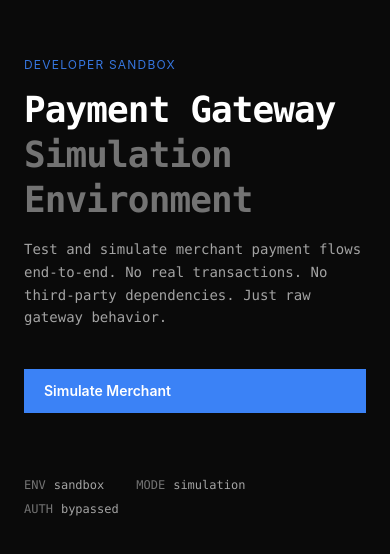
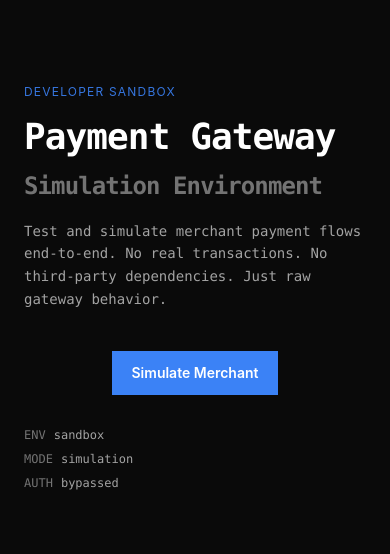
Before and after one commit to Potassiumzz/payment-gateway, a React (Vite) app in the folder frontend/: page / in a window 390 px wide. Shown: the part 138-692 px from the top of the page. Built offline with nearby package versions, Linux system fonts and the light colour scheme; no server answers.

Commit message:
fix: responsive
- Made the home, simulate merchant, checkout pages, as well as simulate
  merchant and checkout forms resoponsive.

```diff
--- a/frontend/src/components/page/ErrorPage.tsx
+++ b/frontend/src/components/page/ErrorPage.tsx
@@ -28,7 +28,7 @@ export default function ErrorPage({ status = 500, message }: ErrorPageProps) {
         <p className="font-mono text-text-muted text-sm mb-8">
           {message ?? "Something went wrong. Try again or go back."}
         </p>
-        <Button onClick={() => navigate(-1)} className="bg-transparent border border-white hover:bg-white/80 hover:text-black">
+        <Button onClick={() => navigate(-1)} className="bg-transparent border border-white hover:bg-white/80 hover:text-black flex justify-self-center md:justify-self-start">
           <ArrowLeftIcon size={14}/> go back
         </Button>
       </div>
--- a/frontend/src/components/ui/Card.tsx
+++ b/frontend/src/components/ui/Card.tsx
@@ -29,7 +29,7 @@ export function CardHeader({ title, description, badge, className }: CardHeaderP
   return (
     <div
       className={cn(
-        "border-b border-border px-6 py-4 flex items-center justify-between",
+        "border-b border-border px-6 py-4 flex xl:items-center justify-between",
         className
       )}
     >
--- a/frontend/src/components/ui/Label.tsx
+++ b/frontend/src/components/ui/Label.tsx
@@ -11,7 +11,7 @@ type LabelProps = {
 
 export function Label({ htmlFor, children, hint, required, className, hintClassName }: LabelProps) {
   return (
-    <div className="flex items-center justify-between">
+    <div className="flex flex-col md:flex-row items-start md:items-center justify-between">
       <label
         htmlFor={htmlFor}
         className={cn(
--- a/frontend/src/pages/checkout/Checkout.tsx
+++ b/frontend/src/pages/checkout/Checkout.tsx
@@ -25,7 +25,7 @@ export default function CheckoutPage() {
   }
 
   return (
-    <main className="min-h-screen flex flex-col items-center justify-center px-6 py-24">
+    <main className="min-h-screen flex flex-col items-center justify-center px-6 py-8 xl:py-24">
       <div className="w-full max-w-md space-y-6">
 
         {/* Amount summary */}
--- a/frontend/src/pages/checkout/components/CheckoutForm.tsx
+++ b/frontend/src/pages/checkout/components/CheckoutForm.tsx
@@ -50,7 +50,7 @@ export default function CheckoutForm({ intentDetail }: CheckoutFormProps) {
         badge={
           <div className="flex items-center gap-1.5">
             <span className="w-1.5 h-1.5 rounded-full bg-secondary animate-pulse" />
-            <span className="font-sans text-[2px] text-text-muted uppercase tracking-widest">
+            <span className="hidden md:block font-sans text-[2px] text-text-muted uppercase tracking-widest">
               sandbox
             </span>
           </div>
--- a/frontend/src/pages/home/Home.tsx
+++ b/frontend/src/pages/home/Home.tsx
@@ -5,7 +5,7 @@ import { META_INFO } from "@/pages/home/data/hero-data";
 export default function Home() {
   return (
     <main className="min-h-screen flex flex-col">
-      <section className="flex-1 flex flex-col justify-center px-6 md:px-16 max-w-3xl mx-auto w-full py-24">
+      <section className="flex-1 flex flex-col justify-center px-6 md:px-16 max-w-3xl mx-auto w-full py-8 xl:py-24">
 
         <div className="mb-3">
           <span className="font-sans text-xs text-primary/90 tracking-widest uppercase">
@@ -16,7 +16,7 @@ export default function Home() {
         <h1 className="font-mono text-4xl md:text-5xl font-bold text-text-primary leading-tight tracking-tight mb-4">
           Payment Gateway
           <br />
-          <span className="text-text-muted">Simulation Environment</span>
+          <span className="text-text-muted text-2xl md:text-5xl">Simulation Environment</span>
         </h1>
 
         <p className="text-text-secondary text-sm md:text-base leading-relaxed mb-10 max-w-lg font-mono">
@@ -24,7 +24,7 @@ export default function Home() {
           No third-party dependencies. Just raw gateway behavior.
         </p>
 
-        <div className="flex flex-col sm:flex-row gap-3">
+        <div className="flex flex-col items-start sm:flex-row gap-3 mx-auto md:mx-0">
           <Link
             to={NAVIGATION_ROUTES.SIMULATE_MERCHANT_ROUTE}
             className="inline-flex items-center gap-2 bg-primary hover:bg-primary-hover text-white text-sm font-semibold px-5 py-3 transition-colors duration-150"
@@ -33,7 +33,7 @@ export default function Home() {
           </Link>
         </div>
 
-        <div className="mt-16 flex flex-wrap gap-x-8 gap-y-2">
+        <div className="mt-8 md:mt-16 flex flex-col md:flex-row flex-wrap gap-x-8 gap-y-2">
           {META_INFO.map(({ key, value }) => (
             <div key={key} className="flex items-center gap-2 font-mono text-xs cursor-default">
               <span className="text-text-muted">{key}</span>
--- a/frontend/src/pages/simulate-merchant/SimulateMerchant.tsx
+++ b/frontend/src/pages/simulate-merchant/SimulateMerchant.tsx
@@ -56,7 +56,7 @@ function handleChange(e: React.ChangeEvent<HTMLInputElement>) {
 	}
 
   return (
-    <main className="min-h-screen flex flex-col items-center justify-center px-6 py-24">
+    <main className="min-h-screen flex flex-col items-center justify-center px-6 py-8 xl:py-24">
       <div className="w-full max-w-lg space-y-8">
 
         <Card>
@@ -66,7 +66,7 @@ function handleChange(e: React.ChangeEvent<HTMLInputElement>) {
             badge={
               <div className="flex items-center gap-1.5">
                 <span className="w-1.5 h-1.5 rounded-full bg-secondary animate-pulse" />
-                <span className="font-sans text-[10px] text-text-muted uppercase tracking-widest">
+                <span className="hidden md:block font-sans text-[10px] text-text-muted uppercase tracking-widest">
                   sandbox
                 </span>
               </div>
```
